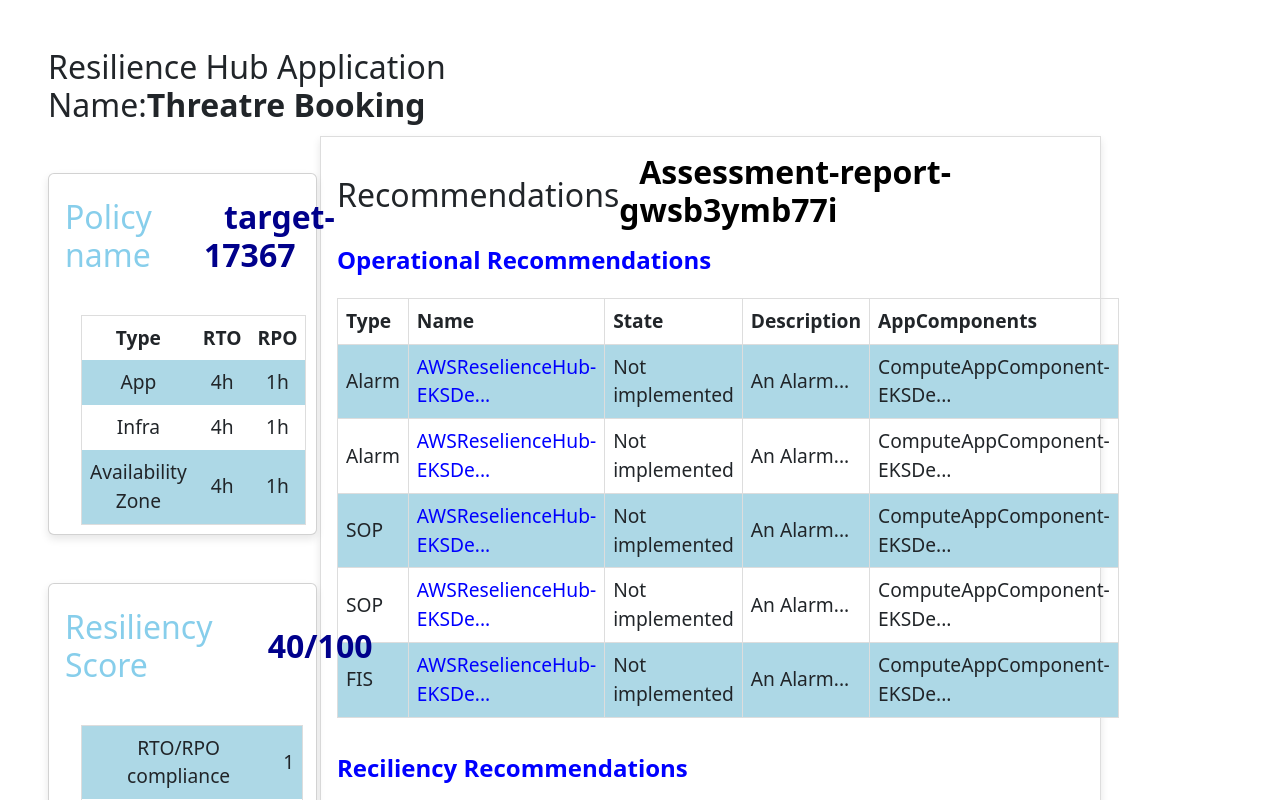
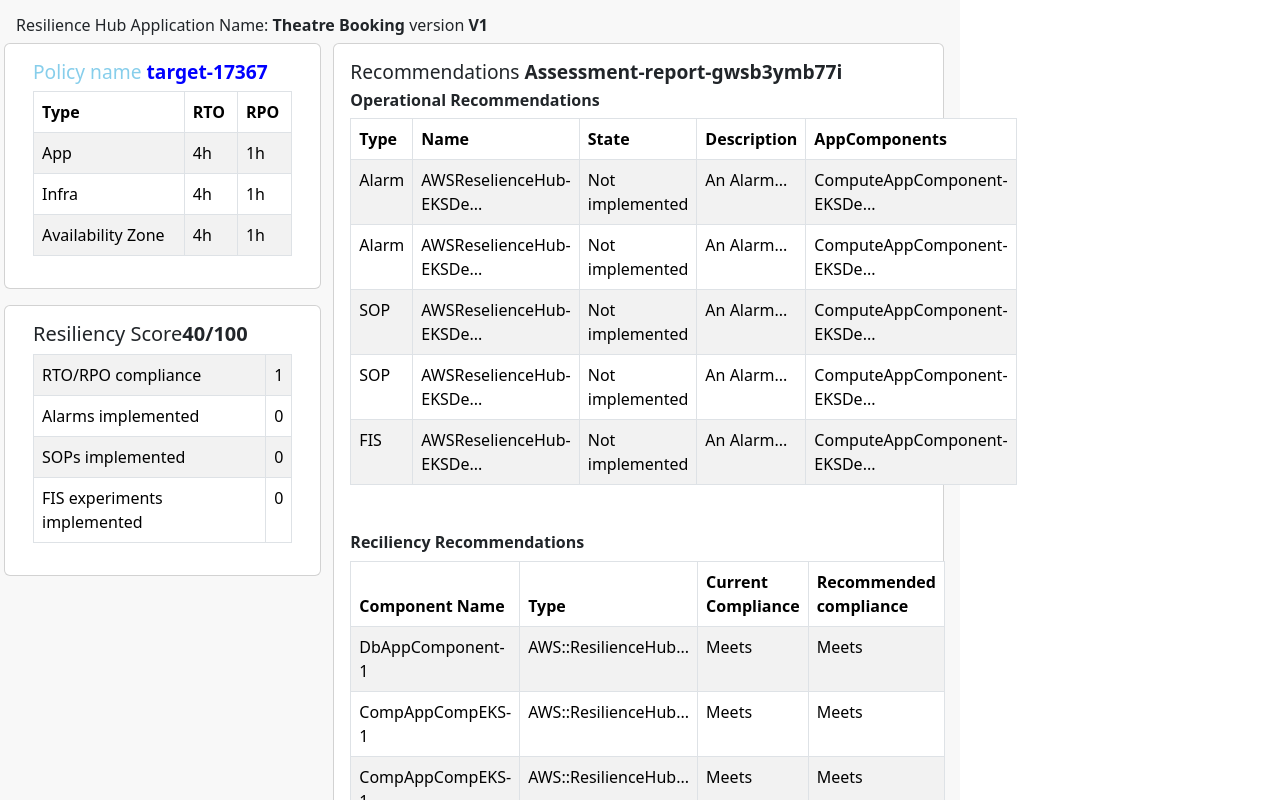
Before and after one commit to VaseemFathima-36/resilience-hub-page, a React (Create React App) app: page / in a window 1280 px wide. Shown: the top 800 px of the page. Built offline with nearby package versions, Linux system fonts and the light colour scheme.

Commit message:
added resilience hub page

```diff
--- a/src/App.js
+++ b/src/App.js
@@ -1,6 +1,6 @@
 import logo from './logo.svg';
 import './App.css';
-import ResilienceHub from './components/ResilienceHub'
+import ResilienceHub from './components/prakash/ResilienceHub'
 
 
 function App() {
--- a/src/components/ResilienceHub.css
+++ b/src/components/ResilienceHub.css
@@ -32,20 +32,33 @@
     margin-bottom: 12px;
     display: inline-block;
   } */
-  .card-title {
+  /* .card-title {
     display: flex;
     align-items: center;
-  }
+  } */
    .h2-title {
     margin-top: 0.5rem;
     color: skyblue;
    }
-  .card-title b {
-    margin-right: 10px; /* Adjust the margin as needed */
+  /* .card-title b {
+    margin-right: 10px;
     margin-left: 20px;
     color: darkblue;
     font-size: xx-large;
+  } */
+  .card-title {
+    color: skyblue;
+    font-size: larger;
+    width: max-content;
   }
+  .policy-name{
+    color: skyblue;
+  }
+  .target-name {
+    font-weight: bold;
+    color: blue;
+  }
+  has context menu
   .big-card .card-title {
     font-size: 18px;
     margin-bottom: 12px;
@@ -119,10 +132,12 @@
   .big-card-heading{
     color: black;
   }
-  .h2-style{
+  .h2-style {
     margin-top: 3rem;
+    width: max-content;
     margin-left: 3rem;
-  }
+    font-size: large;
+}
   .name-link-style{
     color:blue
   }
--- a/src/components/ResilienceHub.js
+++ b/src/components/ResilienceHub.js
@@ -47,7 +47,12 @@
                 <h2 className='h2-style'>Resilience Hub Application Name:<b>Threatre Booking</b></h2>
                 <div className="card card-1">
                     <div className="card-body card-body-1">
-                        <h5 className="card-title"><h2 className='h2-title'>Policy name </h2><span className="target"><b>target-17367</b></span></h5>
+                        {/* <h5 className="card-title"><b>Policy Name<h2>target-17004</h2></b></h5> */}
+
+                        <h2 class="card-title">
+                            <span class="policy-name">Policy name</span>
+                            <span class="target-name"> target-17367</span>
+                        </h2>
 
                         {/* Content for the first card */}
                         <table className='table-1'>
@@ -101,7 +106,7 @@
             <div className="column">
                 <div className="big-card big-card-style">
                     <div className="card-body">
-                    <h5 className="card-title"><h2 style={{marginTop:'1rem'}}>Recommendations </h2><span className="target"><b style={{color:'black',marginTop:'2rem'}}>Assessment-report-gwsb3ymb77i</b></span></h5>
+                        <h5 className="card-title"><h2 style={{ marginTop: '1rem' }}>Recommendations </h2><span className="target"><b style={{ color: 'black', marginTop: '2rem' }}>Assessment-report-gwsb3ymb77i</b></span></h5>
                         <b className='big-card-heading-2'>Operational Recommendations</b>
                         <table>
                             <thead>
--- /dev/null
+++ b/src/components/prakash/ResilienceHub.css
@@ -0,0 +1,21 @@
+
+@import '~bootstrap/dist/css/bootstrap.min.css';
+.main-background {
+    background-color: #F8F8F8;
+  }
+
+  .card-title {
+    font-size: larger;
+    width: max-content;
+  }
+  .policy-name{
+    color: skyblue;
+  }
+  .target-name {
+    font-weight: bold;
+    color: blue;
+  }
+  .table-striped > tbody > tr:nth-of-type(odd) > * {
+    --bs-table-color-type: var(--bs-table-striped-color);
+    --bs-table-bg-type: lightblue;
+}
--- /dev/null
+++ b/src/components/prakash/ResilienceHub.js
@@ -0,0 +1,181 @@
+import React from 'react';
+import './ResilienceHub.css';
+
+const ResilienceHub = () => {
+    const data1 = [
+        { Type: 'App', RTO: '4h', RPO: '1h' },
+        { Type: 'Infra', RTO: '4h', RPO: '1h' },
+        { Type: 'Availability Zone', RTO: '4h', RPO: '1h' },
+
+    ];
+
+    const data2 = [
+        { Type: 'RTO/RPO compliance', Score: 40 / 40 },
+        { Type: 'Alarms implemented', Score: 0 / 20 },
+        { Type: 'SOPs implemented', Score: 0 / 20 },
+        { Type: 'FIS experiments implemented', Score: 0 / 20 },
+
+    ];
+
+    const data3 = [
+        { Type: 'Alarm', Name: 'AWSReselienceHub-EKSDe...', State: 'Not implemented', Description: 'An Alarm...', AppComponents: 'ComputeAppComponent-EKSDe...' },
+        { Type: 'Alarm', Name: 'AWSReselienceHub-EKSDe...', State: 'Not implemented', Description: 'An Alarm...', AppComponents: 'ComputeAppComponent-EKSDe...' },
+        { Type: 'SOP', Name: 'AWSReselienceHub-EKSDe...', State: 'Not implemented', Description: 'An Alarm...', AppComponents: 'ComputeAppComponent-EKSDe...' },
+
+        { Type: 'SOP', Name: 'AWSReselienceHub-EKSDe...', State: 'Not implemented', Description: 'An Alarm...', AppComponents: 'ComputeAppComponent-EKSDe...' },
+
+        { Type: 'FIS', Name: 'AWSReselienceHub-EKSDe...', State: 'Not implemented', Description: 'An Alarm...', AppComponents: 'ComputeAppComponent-EKSDe...' },
+
+    ];
+
+    const data4 = [
+        { 'Component Name': 'DbAppComponent-1', Type: 'AWS::ResilienceHub...', 'Current Compliance': "Meets", 'Recommended compliance': 'Meets' },
+        { 'Component Name': 'CompAppCompEKS-1', Type: 'AWS::ResilienceHub...', 'Current Compliance': "Meets", 'Recommended compliance': 'Meets' },
+        { 'Component Name': 'CompAppCompEKS-1', Type: 'AWS::ResilienceHub...', 'Current Compliance': "Meets", 'Recommended compliance': 'Meets' },
+        { 'Component Name': 'CompAppCompEKS-1', Type: 'AWS::ResilienceHub...', 'Current Compliance': "Meets", 'Recommended compliance': 'Meets' },
+
+
+    ];
+
+
+
+    return (
+        <div className="w-75 p-3 main-background">
+
+            {/* First Column */}
+            <div className='row'>
+                <h6>
+                    <span>Resilience Hub Application Name:{' '}</span>
+                    <span><b>Theatre Booking</b>{' '}</span>
+                    <span>version{' '}<b>V1</b></span>
+                </h6>
+                <div className="col-sm-4">
+                    <div className='row'>
+                        <div className="card">
+                            <div className="card-body">
+                            <h2 class="card-title">
+                            <span class="policy-name">Policy name</span>
+                            <span class="target-name"> target-17367</span>
+                            </h2>
+                                {/* Content for the first card */}
+                                <table className='table table-striped table-bordered'>
+                                    <thead>
+                                        <tr>
+                                            <th>Type</th>
+                                            <th>RTO</th>
+                                            <th>RPO</th>
+                                        </tr>
+                                    </thead>
+                                    <tbody>
+                                        {data1.map((employee, index) => (
+                                            <tr key={employee.Type}>
+                                                <td>{employee.Type}</td>
+                                                <td>{employee.RTO}</td>
+                                                <td>{employee.RPO}</td>
+                                            </tr>
+                                        ))}
+                                    </tbody>
+                                </table>
+                            </div>
+                        </div>
+
+                    </div>
+                    <div className='row mt-3'>
+                        <div className="card">
+                            <div className="card-body">
+                                <h5>Resiliency Score<span><b>40/100</b></span></h5>
+
+                                {/* Content for the second card */}
+                                <table className='table table-bordered table-striped'>
+                                    {/* <thead>
+                                        <tr>
+                                            <th>ID</th>
+                                            <th>Name</th>
+                                            <th>Position</th>
+                                        </tr>
+                                    </thead> */}
+                                    <tbody>
+                                        {data2.map((employee, index) => (
+                                            <tr key={employee.Type}>
+                                                <td>{employee.Type}</td>
+                                                <td>{employee.Score}</td>
+                                            </tr>
+                                        ))}
+                                    </tbody>
+                                </table>
+                            </div>
+                        </div>
+                    </div>
+                </div>
+                {/* Second Column */}
+                <div className="col-sm-8">
+                    <div className="card">
+                        <div className="card-body">
+                            <h6 className="card-title">
+                                <span>Recommendations </span>
+                                <span >
+                                    <b>Assessment-report-gwsb3ymb77i</b>
+                                </span>
+                            </h6>
+                            <h6><b>Operational Recommendations</b></h6>
+                            <table className='table table-bordered table-striped'>
+                                <thead>
+                                    <tr>
+                                        <th>Type</th>
+                                        <th>Name</th>
+                                        <th>State</th>
+                                        <th>Description</th>
+                                        <th>AppComponents</th>
+                                    </tr>
+                                </thead>
+                                <tbody>
+                                    {data3.map((employee, index) => (
+                                        <tr key={employee.Type}>
+                                            <td>{employee.Type}</td>
+                                            <td className='name-link-style'>{employee.Name}</td>
+                                            <td>{employee.State}</td>
+                                            <td>{employee.Description}</td>
+                                            <td>{employee.AppComponents}</td>
+
+                                        </tr>
+                                    ))}
+                                </tbody>
+                            </table>
+                        </div>
+
+                        <div className="card-body">
+
+                            <h6><b>Reciliency Recommendations</b></h6>
+                            <table className='table table-bordered table-striped'>
+                                <thead>
+                                    <tr>
+                                        <th>Component Name</th>
+                                        <th>Type</th>
+                                        <th>Current Compliance</th>
+                                        <th>Recommended compliance</th>
+                                    </tr>
+                                </thead>
+                                <tbody>
+                                    {data4.map((employee, index) => (
+                                        <tr key={employee['Component Name']}>
+                                            <td className='name-link-style'>{employee['Component Name']}</td>
+                                            <td>{employee.Type}</td>
+                                            <td>{employee['Current Compliance']}</td>
+                                            <td>{employee['Recommended compliance']}</td>
+                                        </tr>
+                                    ))}
+                                </tbody>
+                            </table>
+                        </div>
+
+                    </div>
+                </div>
+            </div>
+
+
+
+        </div>
+    );
+};
+
+export default ResilienceHub;
```
Lines whose indentation alone changed are shown as unchanged.
